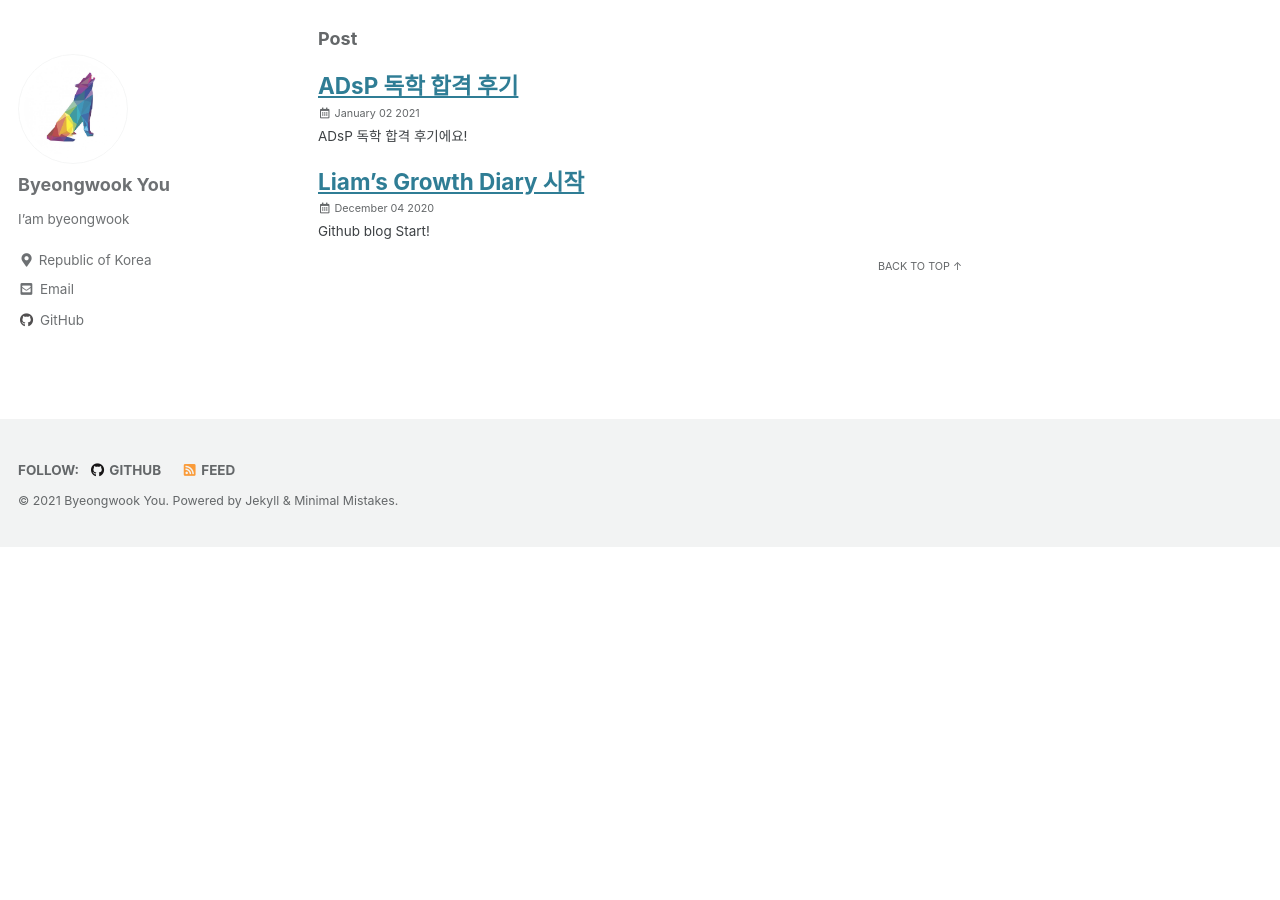
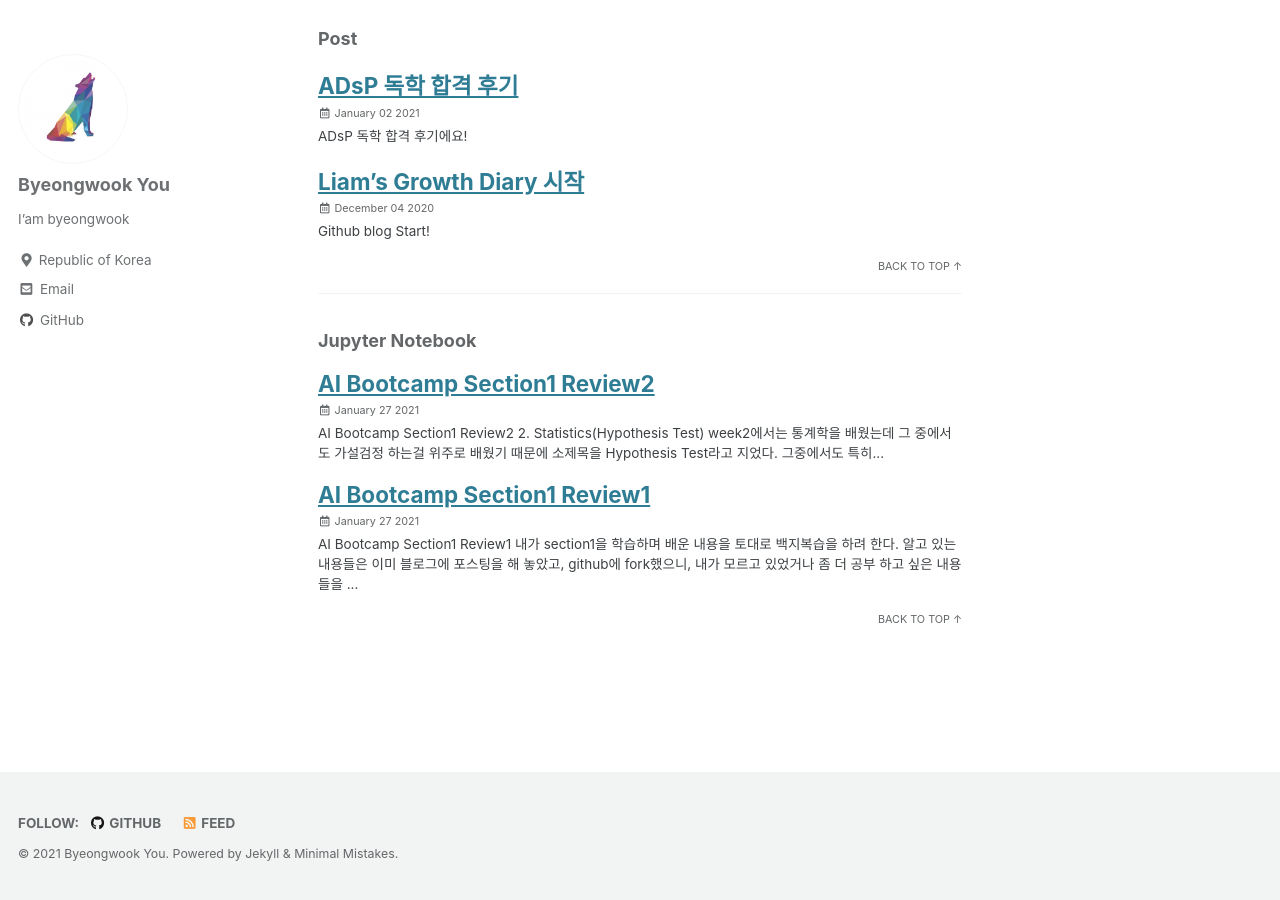
Before and after one commit to Liam427/Liam427.github.io, a Jekyll site: the page built from _pages/category-archive.md, in a window 1280 px wide and 900 px high, scrolled down 2852 px. Built offline with Jekyll 4.4.1, drawn with Linux system fonts in a browser that asks for light colours; cached includes are drawn as plain includes; before the commit the page ends 3399 px from its top, so only the background shows below that.

Commit message:
aibootcamp section 1 review post commit

```diff
--- a/_posts/Jupyter/2021-01-27-AIbootcampReview1.md
+++ b/_posts/Jupyter/2021-01-27-AIbootcampReview1.md
@@ -9,9 +9,10 @@ share: true
 related: true
 categories:
     - AI Bootcamp
+    - Jupyter Notebook
 tag:
     - AI Bootcamp
-    - Diary
+    - Jupyter Notebook
     - Post
     - Codestates
 ---
--- a/_posts/Jupyter/2021-01-27-AIbootcampReview2.md
+++ b/_posts/Jupyter/2021-01-27-AIbootcampReview2.md
@@ -9,9 +9,10 @@ share: true
 related: true
 categories:
     - AI Bootcamp
+    - Jupyter Notebook
 tag:
     - AI Bootcamp
-    - Diary
+    - Jupyter Notebook
     - Post
     - Codestates
 ---
```
